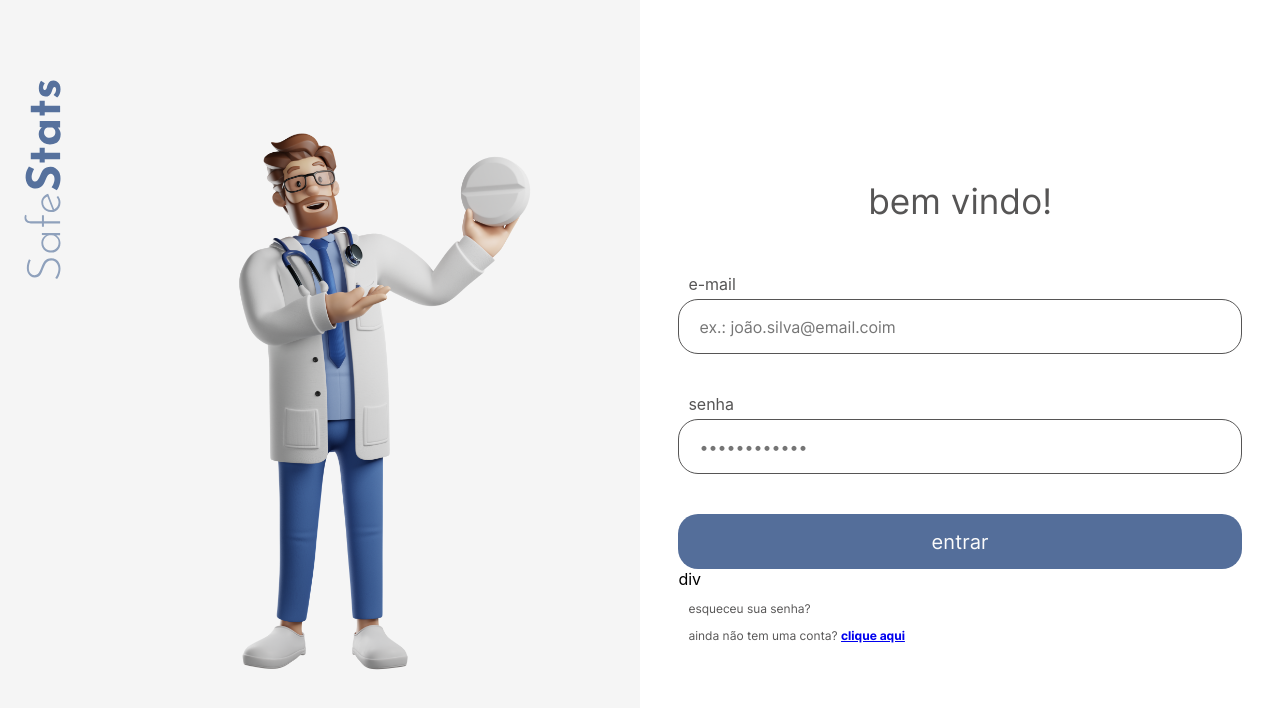
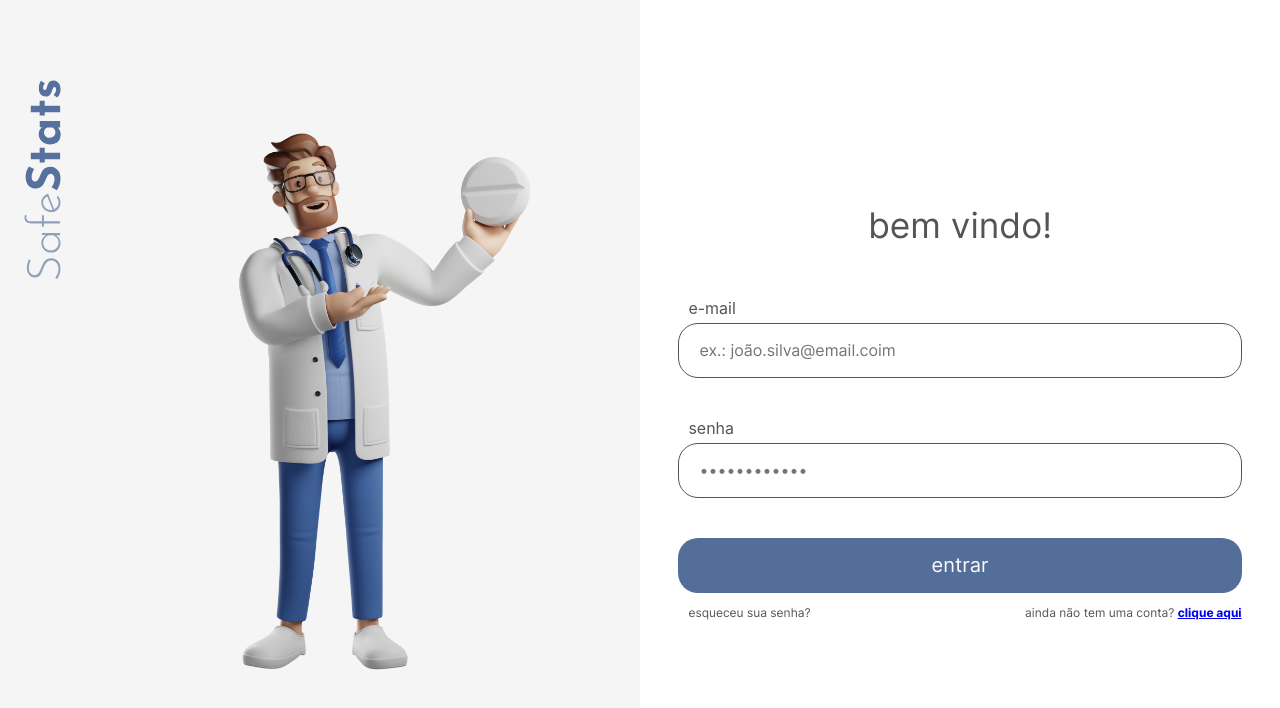
Before and after one commit to SafeStats-Health/safestats-frontend, a React (Create React App) app: page /login in a window 1280 px wide. Shown: the top 708 px of the page. Built offline with nearby package versions, Linux system fonts and the light colour scheme; the HTML template or start-up script is replaced by a standard one.

Commit message:
[feature-frondend-02] fix info positioning

```diff
--- a/src/pages/login/index.js
+++ b/src/pages/login/index.js
@@ -33,13 +33,14 @@ function Login() {
               />
             </div>
             <button className='auth-button'>{t('ENTER')}</button>
-            div
+            <div className={styles.info}>
               <p className='account-text'>
                 {t('FORGOT_YOUR_PASSWORD')}
               </p>
               <p className='account-text'>
                 {t('DONT_HAVE_AN_ACCOUNT')} <Link to='/register'>{t('CLICK_HERE')}</Link>
               </p>
+            </div>
           </form>
         </div>
       </div>
--- a/src/pages/login/styles.module.css
+++ b/src/pages/login/styles.module.css
@@ -0,0 +1,4 @@
+.info {
+  display: flex;
+  justify-content: space-between;
+}
```
Lines whose indentation alone changed are shown as unchanged.
